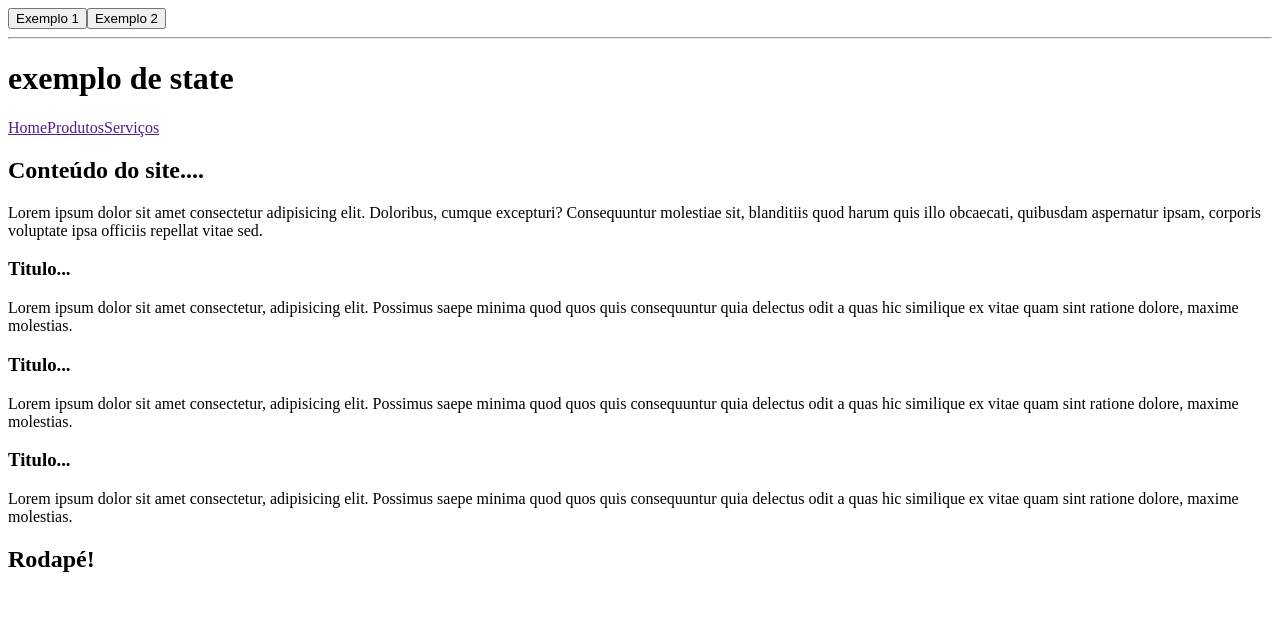
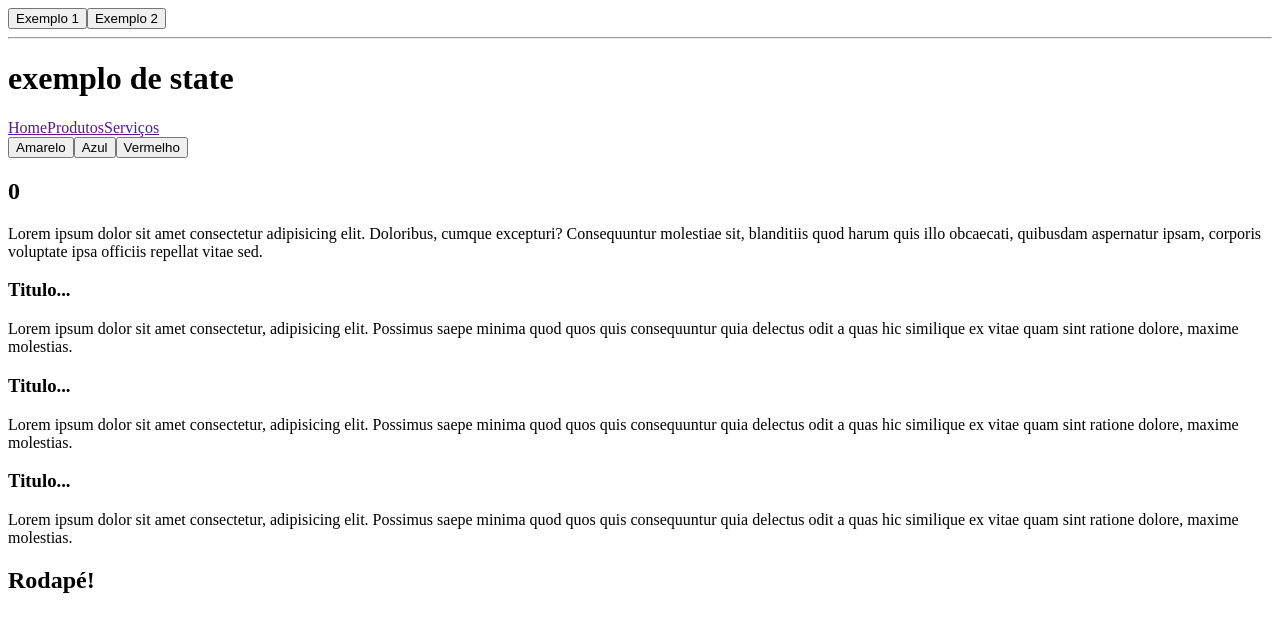
Before and after one commit to PallomaHortencio/meu-app, a React (Create React App) app: page / in a window 1280 px wide. Shown: the top 632 px of the page. Built offline with nearby package versions, Linux system fonts and the light colour scheme.

Commit message:
Update Conteudo.jsx

```diff
--- a/src/components/layout/Conteudo.jsx
+++ b/src/components/layout/Conteudo.jsx
@@ -1,12 +1,24 @@
+import { useState } from "react";
 import Artigo from "../Artigo";
 
 const Conteudo = () => {
+  const [corFundo, setCorFundo] = useState("");
+  const [contador, setContador] = useState(0);
+  const atualizaContagem = () => setContador(contador + 1);
+
+  const fundoAmarelo = () => setCorFundo("yellow");
+  const fundoAzul = () => setCorFundo("blue");
+  const fundoVermelho = () => setCorFundo("red");
+
   return (
     <>
-      <main>
-        {/* Aqui é comentario de jsx */}
+      <main style={{ backgroundColor: corFundo }}>
+        <button onMouseOver={fundoAmarelo}>Amarelo</button>
+        <button onMouseOver={fundoAzul}>Azul</button>
+        <button onMouseOver={fundoVermelho}>Vermelho</button>
+
         <section>
-          <h2>Conteúdo do site....</h2>
+          <h2 onClick={() => setContador(contador + 1)}>{contador}</h2>
           <p>
             Lorem ipsum dolor sit amet consectetur adipisicing elit. Doloribus,
             cumque excepturi? Consequuntur molestiae sit, blanditiis quod harum
```
